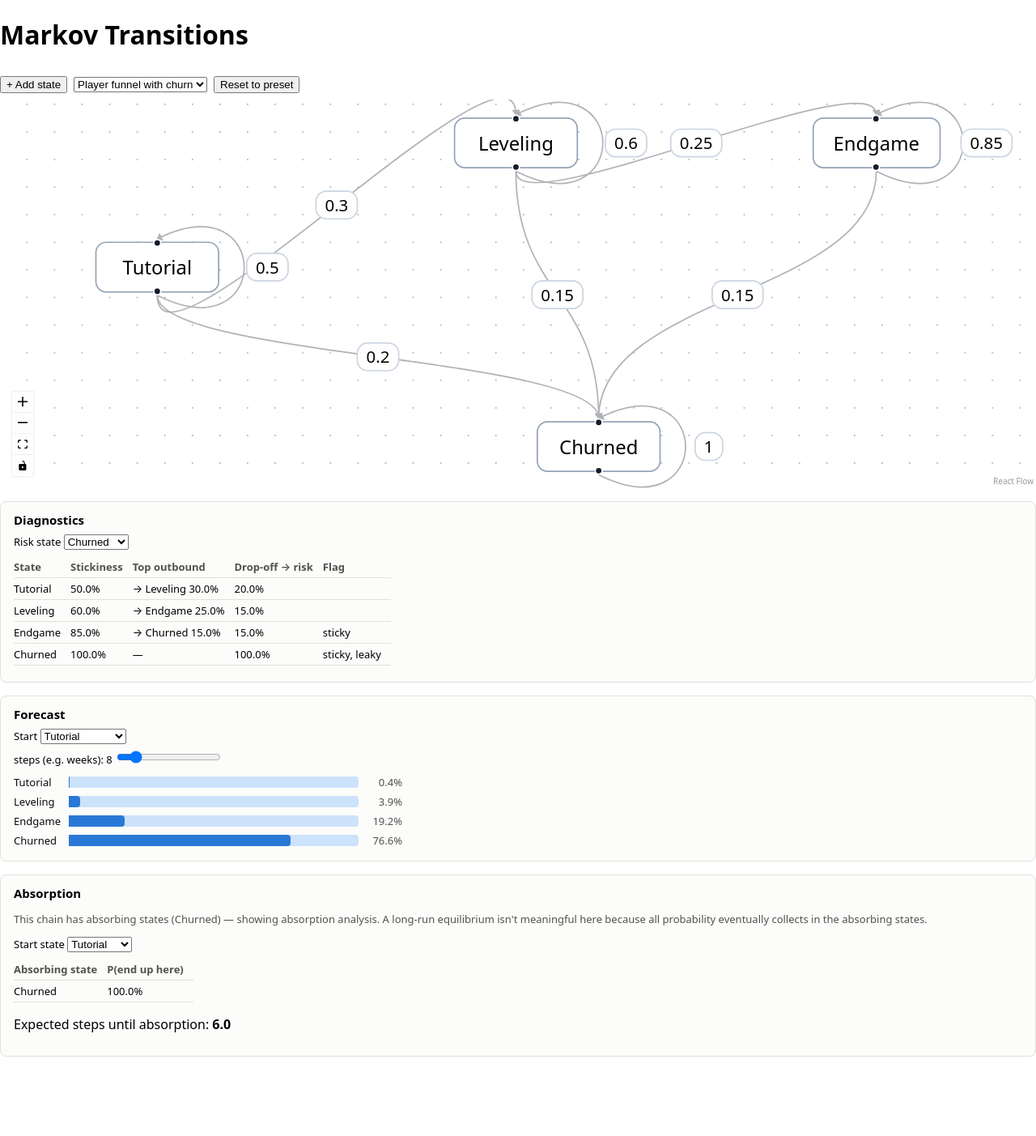
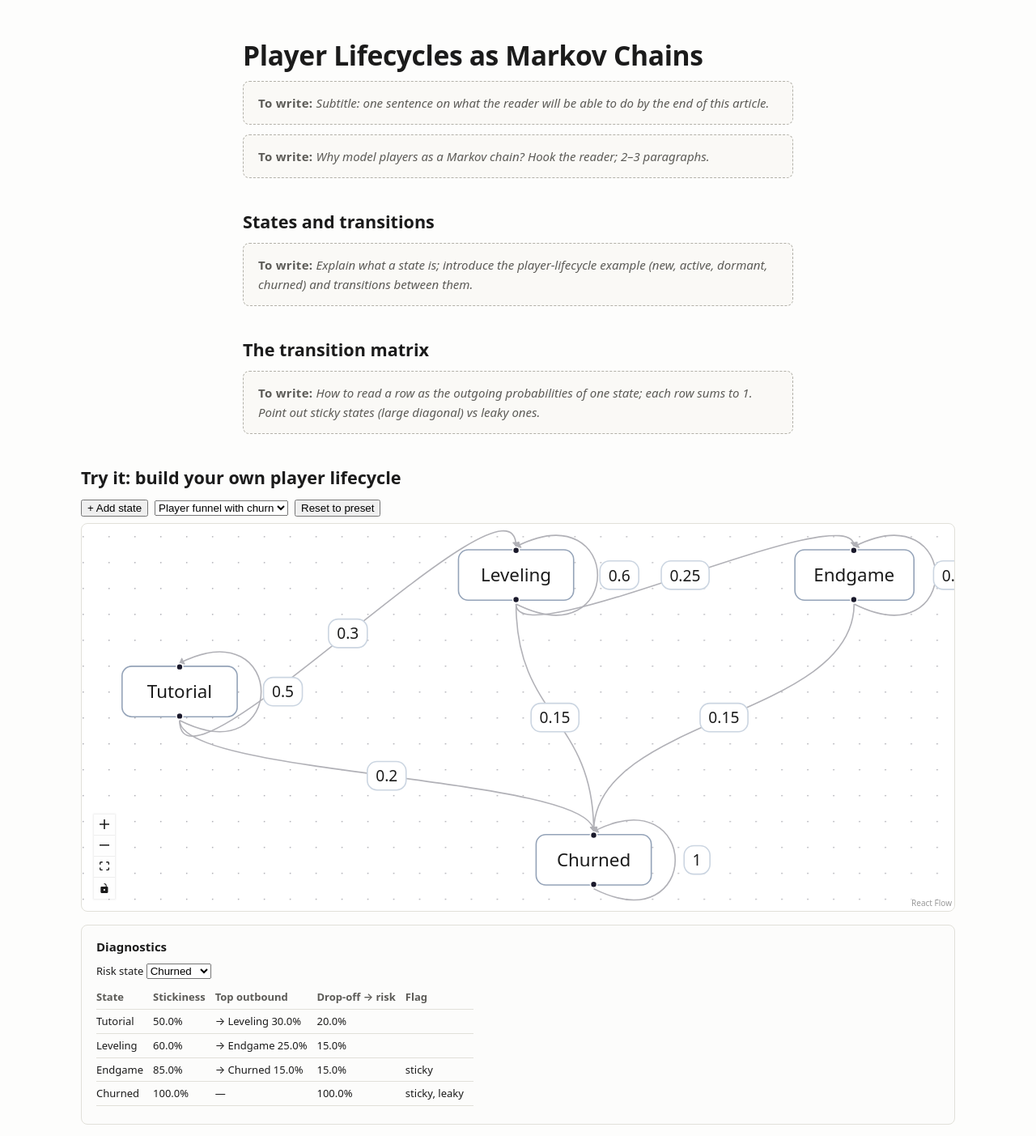
Before and after one commit to ugurkc/markov-transitions, a React (Vite) app: page / in a window 1280 px wide. Shown: the top 1403 px of the page at 81% size. Before the commit the page ends 1321 px from the top, so only its background shows below. Built offline with nearby package versions, Linux system fonts and the light colour scheme.

Commit message:
Add article layout with placeholder sections

```diff
--- a/src/App.tsx
+++ b/src/App.tsx
@@ -1,16 +1,58 @@
 import './App.css'
 import { ChainCanvas } from './components/ChainCanvas'
+import { Placeholder } from './components/Placeholder'
 import { CalculatorsSection } from './components/panels/CalculatorsSection'
 import { useChain } from './state/useChain'
+
+// PLACEHOLDER — Task 14 replaces REPLACE_OWNER with the real GitHub owner.
+const REPO_URL = 'https://github.com/REPLACE_OWNER/markov-transitions'
 
 function App() {
   const { chain, dispatch } = useChain()
   return (
-    <>
-      <h1>Markov Transitions</h1>
-      <ChainCanvas chain={chain} dispatch={dispatch} />
-      <CalculatorsSection chain={chain} />
-    </>
+    <article className="article">
+      <header className="article-header">
+        <h1>Player Lifecycles as Markov Chains</h1>
+        <p className="placeholder">
+          Subtitle: one sentence on what the reader will be able to do by the
+          end of this article.
+        </p>
+      </header>
+
+      <Placeholder hint="Why model players as a Markov chain? Hook the reader; 2–3 paragraphs." />
+
+      <Placeholder
+        heading="States and transitions"
+        hint="Explain what a state is; introduce the player-lifecycle example (new, active, dormant, churned) and transitions between them."
+      />
+
+      <Placeholder
+        heading="The transition matrix"
+        hint="How to read a row as the outgoing probabilities of one state; each row sums to 1. Point out sticky states (large diagonal) vs leaky ones."
+      />
+
+      <section className="tool-section">
+        <h2>Try it: build your own player lifecycle</h2>
+        <ChainCanvas chain={chain} dispatch={dispatch} />
+        <CalculatorsSection chain={chain} />
+      </section>
+
+      <Placeholder
+        heading="Absorbing states: modeling churn"
+        hint="Walk through absorption probabilities and expected time to churn using the funnel preset in the tool above."
+      />
+
+      <Placeholder
+        heading="Steady state: modeling win-back"
+        hint="Load the win-back preset and discuss the long-run equilibrium mix of players — what the steady state says about a win-back loop."
+      />
+
+      <Placeholder hint="Closing notes: caveats of the Markov assumption, ideas for extensions, further reading." />
+
+      <footer className="article-footer">
+        <a href={REPO_URL}>Source on GitHub</a>
+      </footer>
+    </article>
   )
 }
 
--- a/src/components/ChainCanvas.tsx
+++ b/src/components/ChainCanvas.tsx
@@ -191,6 +191,7 @@ function ChainCanvasInner({ chain, dispatch }: ChainCanvasProps) {
       </div>
       <div
         ref={wrapperRef}
+        className="canvas-wrapper"
         style={{ width: '100%', height: 480 }}
         onDoubleClick={onPaneDoubleClick}
       >
--- /dev/null
+++ b/src/components/Placeholder.tsx
@@ -0,0 +1,21 @@
+interface PlaceholderProps {
+  /** Optional section heading, rendered as a real <h2>. */
+  heading?: string
+  /** Guidance for the site owner about what to write in this section. */
+  hint: string
+}
+
+/**
+ * Stand-in for article prose that has not been written yet. Renders the
+ * suggested heading as a real <h2> (so the document outline is already
+ * correct) and the hint as a visually distinct dashed block, so the owner
+ * can tell at a glance what to write where.
+ */
+export function Placeholder({ heading, hint }: PlaceholderProps) {
+  return (
+    <section>
+      {heading && <h2>{heading}</h2>}
+      <p className="placeholder">{hint}</p>
+    </section>
+  )
+}
--- a/src/index.css
+++ b/src/index.css
@@ -4,17 +4,113 @@
   box-sizing: border-box;
 }
 
+/* Explicit light theme for v1, regardless of OS preference. */
+:root {
+  color-scheme: light;
+  --ink: #1b1b1b;
+  --muted: #5c5b57;
+  --accent: #2a78d6;
+  --accent-soft: #cde2fb;
+  --border: #e1e0d9;
+  --paper: #fdfdfc;
+  --card: #fcfcfb;
+}
+
+html {
+  background: var(--paper);
+}
+
 body {
   margin: 0;
   font-family: system-ui, -apple-system, 'Segoe UI', Roboto, 'Helvetica Neue',
     Arial, sans-serif;
+  background: var(--paper);
+  color: var(--ink);
+  line-height: 1.6;
+  -webkit-font-smoothing: antialiased;
 }
+
+/* --- Article layout --- */
+
+.article {
+  max-width: 720px;
+  margin: 0 auto;
+  padding: 0 20px 24px;
+}
+
+.article-header {
+  margin: 48px 0 8px;
+}
+
+.article-header h1 {
+  margin: 0 0 12px;
+  font-size: 2.1rem;
+  line-height: 1.2;
+  letter-spacing: -0.01em;
+}
+
+h2 {
+  margin: 40px 0 12px;
+  font-size: 1.35rem;
+  line-height: 1.3;
+}
+
+a {
+  color: var(--accent);
+}
+
+/* Tool section breaks out of the 720px column, centered on the viewport. */
+.tool-section {
+  width: min(1080px, 95vw);
+  margin-left: calc((100% - min(1080px, 95vw)) / 2);
+}
+
+.tool-section h2 {
+  margin-bottom: 4px;
+}
+
+.article-footer {
+  margin-top: 48px;
+  padding: 16px 0 32px;
+  border-top: 1px solid var(--border);
+  color: var(--muted);
+  font-size: 14px;
+}
+
+/* --- Placeholder blocks (unwritten article prose) --- */
+
+.placeholder {
+  margin: 12px 0;
+  padding: 14px 18px;
+  border: 1.5px dashed #b3b1a9;
+  border-radius: 8px;
+  background: #faf9f6;
+  color: var(--muted);
+  font-style: italic;
+  font-size: 15px;
+}
+
+.placeholder::before {
+  content: 'To write: ';
+  font-weight: 600;
+  font-style: normal;
+  letter-spacing: 0.02em;
+}
+
+/* --- Canvas --- */
 
 .canvas-toolbar {
   display: flex;
   gap: 8px;
   align-items: center;
   padding: 8px 0;
+}
+
+.canvas-wrapper {
+  border: 1px solid var(--border);
+  border-radius: 8px;
+  overflow: hidden;
+  background: #fff;
 }
 
 .state-node {
@@ -63,7 +159,7 @@ body {
   font-size: 12px;
 }
 
-/* --- Calculator panels (minimal; real styling in Task 12) --- */
+/* --- Calculator panels --- */
 
 .calculators {
   display: flex;
@@ -73,10 +169,11 @@ body {
 }
 
 .panel {
-  border: 1px solid #e1e0d9;
+  border: 1px solid var(--border);
   border-radius: 8px;
-  padding: 12px 16px;
-  background: #fcfcfb;
+  padding: 14px 18px;
+  background: var(--card);
+  overflow-x: auto;
 }
 
 .panel h3 {
@@ -85,12 +182,12 @@ body {
 }
 
 .panel-note {
-  color: #52514e;
+  color: var(--muted);
   font-size: 13px;
 }
 
 .hint {
-  color: #52514e;
+  color: var(--muted);
   font-size: 14px;
 }
 
@@ -152,11 +249,11 @@ body {
 .data-table td {
   padding: 4px 12px 4px 0;
   text-align: left;
-  border-bottom: 1px solid #e1e0d9;
+  border-bottom: 1px solid var(--border);
 }
 
 .data-table th {
-  color: #52514e;
+  color: var(--muted);
   font-weight: 600;
 }
 
@@ -181,24 +278,24 @@ body {
 
 .dist-label {
   font-size: 13px;
-  color: #0b0b0b;
+  color: var(--ink);
 }
 
 .dist-track {
   height: 14px;
-  background: #cde2fb;
+  background: var(--accent-soft);
   border-radius: 0 4px 4px 0;
 }
 
 .dist-fill {
   height: 100%;
-  background: #2a78d6;
+  background: var(--accent);
   border-radius: 0 4px 4px 0;
 }
 
 .dist-value {
   font-size: 13px;
-  color: #52514e;
+  color: var(--muted);
   font-variant-numeric: tabular-nums;
   min-width: 44px;
   text-align: right;
```
